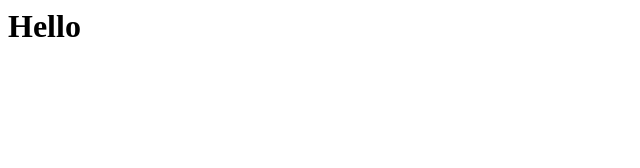
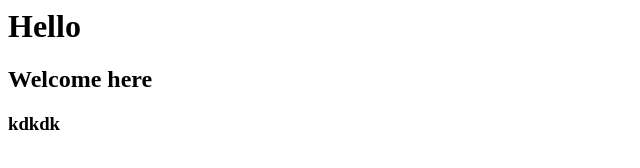
Before and after one commit to SamuelMottais0511/DesignforResume, a plain HTML site: page Index.html in a window 1280 px wide. Shown: the whole page, without its empty margins (0-640 px from the left). Drawn offline with Linux system fonts and the light colour scheme.

Commit message:
New branche

```diff
--- a/Index.html
+++ b/Index.html
@@ -1,2 +1,4 @@
 <html>
     <h1> Hello </h1>
+     <h2> Welcome here </h2>
+     <h3> kdkdk </h3>
```
